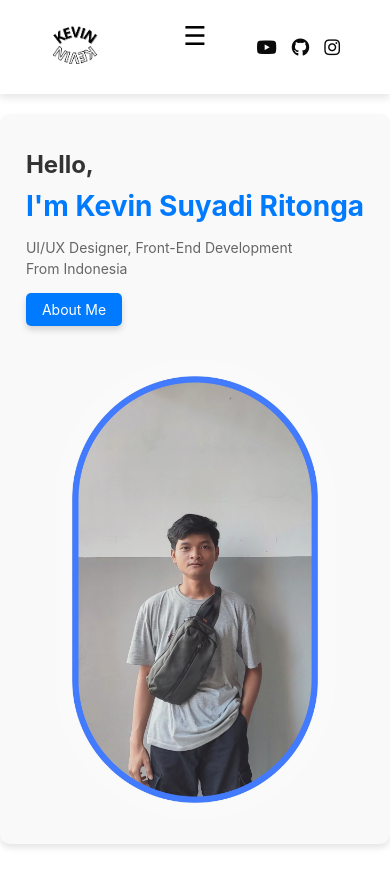
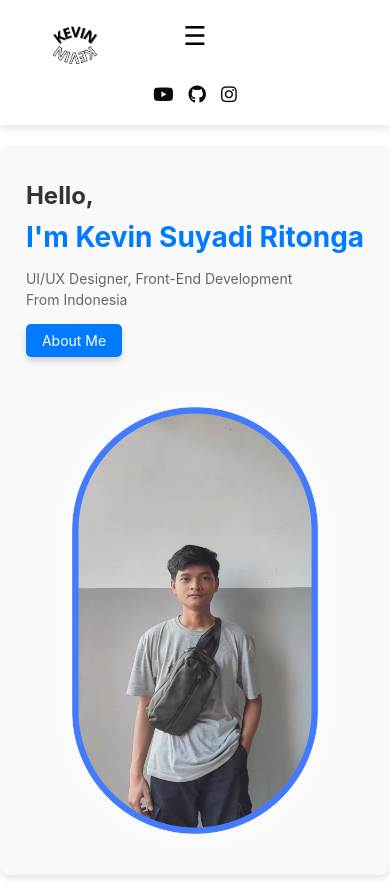
Before and after one commit to KevinRTG/kevin-portofolio-website, a React (Create React App) app: page / in a window 390 px wide. Before the commit the page ends 864 px from the top, so only its background shows below. Built offline with nearby package versions, Linux system fonts and the light colour scheme.

Commit message:
Update Header.css

```diff
--- a/src/components/css/Header.css
+++ b/src/components/css/Header.css
@@ -18,6 +18,7 @@ main {
   background-color: #fff;
   box-shadow: 0 4px 8px rgba(0, 0, 0, 0.1);
   position: relative;
+  flex-wrap: wrap;
 }
 
 .logo-container {
@@ -36,6 +37,7 @@ main {
   opacity: 0.9;
 }
 
+/* Menu styles */
 .menu {
   display: flex;
 }
@@ -63,12 +65,24 @@ main {
   font-weight: bold;
 }
 
+/* Social icons */
 .social-icons {
   display: flex;
   gap: 15px;
 }
 
-/* Hamburger Menu Button */
+.social-icons a {
+  color: #0a0a0a;
+  font-size: 18px;
+  transition: color 0.2s ease-in-out, transform 0.2s ease-in-out;
+}
+
+.social-icons a:hover {
+  color: #007bff;
+  transform: scale(1.2);
+}
+
+/* Hamburger button */
 .menu-toggle {
   display: none;
   background: none;
@@ -82,6 +96,7 @@ main {
   z-index: 1100;
 }
 
+/* Responsive styles */
 @media (max-width: 768px) {
   .menu-toggle {
     display: block;
@@ -90,7 +105,7 @@ main {
   .menu {
     display: none;
     position: absolute;
-    top: 70px;
+    top: 70px; /* posisi di bawah hamburger */
     left: 0;
     right: 0;
     background: #fff;
@@ -124,17 +139,12 @@ main {
   .menu ul li a {
     font-size: 18px;
   }
-}
 
-.social-icons a {
-  color: #0a0a0a;
-  font-size: 18px;
-  transition: color 0.2s ease-in-out, transform 0.2s ease-in-out;
-}
-
-.social-icons a:hover {
-  color: #007bff;
-  transform: scale(1.2);
+  .social-icons {
+    margin-top: 10px;
+    justify-content: center;
+    width: 100%;
+  }
 }
 
 @media (max-width: 480px) {
```
